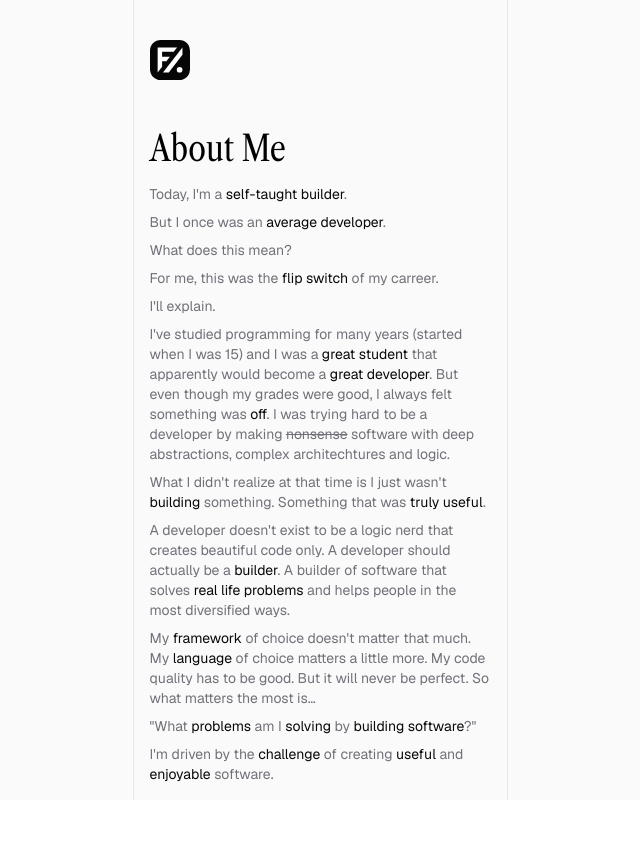
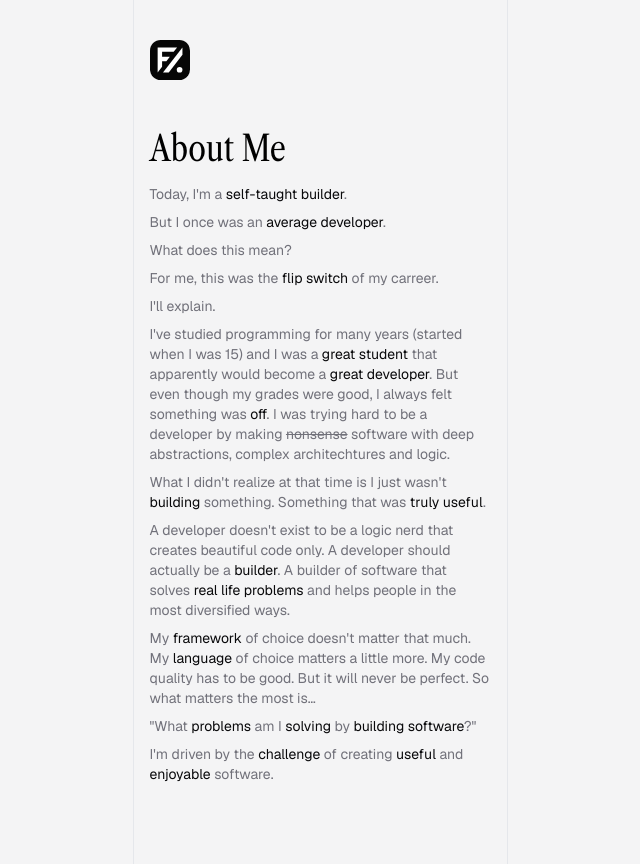
Before and after one commit to filipeveronezi/veronezi.dev, a Next.js app: page /about-me in a window 1280 px wide. Shown: the whole page, without its empty margins (320-960 px from the left). Before the commit the page ends 800 px from the top, so only its background shows below. Built offline with nearby package versions, Linux system fonts and the light colour scheme.

Commit message:
feat(about me): improve mobile screen

```diff
--- a/src/app/about-me/page.tsx
+++ b/src/app/about-me/page.tsx
@@ -9,8 +9,8 @@ export const metadata: Metadata = {
 
 export default function AboutMe() {
   return (
-    <main className="h-screen w-full bg-zinc-50 px-4">
-      <div className="mx-auto flex h-full max-w-[375px] flex-col gap-4 border-x px-4 py-10">
+    <main className="size-full min-h-screen bg-zinc-100 px-4">
+      <div className="mx-auto flex h-full max-w-[375px] flex-col gap-4 border-x bg-zinc-100 px-4 pb-20 pt-10">
         <Link className="w-max" href="/">
           <Image
             className="size-10"
```
